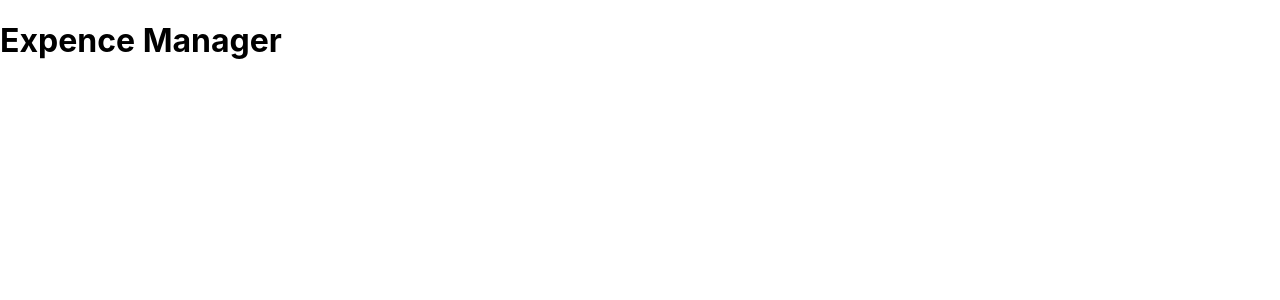
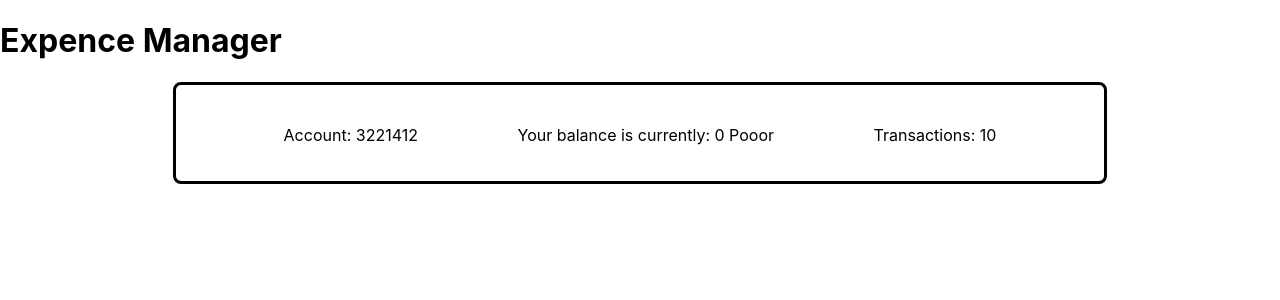
Before and after one commit to williamaredal/expense-manager, a React (Create React App) app: page / in a window 1280 px wide. Shown: the top 300 px of the page. Built offline with nearby package versions, Linux system fonts and the light colour scheme.

Commit message:
Added tailwindcss, pages and components

```diff
--- a/package.json
+++ b/package.json
@@ -10,7 +10,8 @@
     "react": "^17.0.2",
     "react-dom": "^17.0.2",
     "react-redux": "^7.2.3",
-    "react-scripts": "4.0.3"
+    "react-scripts": "4.0.3",
+    "tailwindcss": "^2.1.2"
   },
   "scripts": {
     "start": "react-scripts start",
--- a/src/App.js
+++ b/src/App.js
@@ -1,13 +1,22 @@
 import React from 'react';
+import Dashboard from './app/views/dashboard';
+import Register from './app/views/register';
+import Login from './app/views/login';
+import TransactionHistory from './app/components/transactionHistory';
+
+import "tailwindcss/tailwind.css";
+
 
 function App() {
   return (
-    <div className="App">
-      <header className="App-header">
+    <div>
 
+      <header>
         <h1> Expence Manager</h1>
+      </header>
 
-      </header>
+      <Dashboard />
+
     </div>
   );
 }
--- /dev/null
+++ b/src/app/components/transactionHistory.js
@@ -0,0 +1,30 @@
+import React, { useState } from 'react';
+
+export default function TransactionHistory () {
+    const [exampleHistory, updateHistory] = useState([
+        {
+            ammount : 0,
+            date : "someDate1",
+        },
+        {
+            ammount : 10,
+            date : "someDate2",
+        },
+        {
+            ammount : -10,
+            date : "someDate3",
+        },
+    ]);
+
+
+    return (
+        <div>
+            {exampleHistory.map( (element) => {
+                <div>
+                    {element.ammount}
+                    {element.date}
+                </div>
+            })}
+        </div>
+    )
+}
--- /dev/null
+++ b/src/app/views/dashboard.js
@@ -0,0 +1,33 @@
+import React, {useState} from 'react';
+import  './homepage.css'
+
+
+export default function Dashboard () {
+    const [balance, updateBalance] = useState(0);
+    const [account, updateAccount] = useState(3221412);
+    const [transactions, updateTransactions] = useState(10);
+
+    return (
+        <div className="balanceView">
+            <div className="balanceCard">
+                <div className="cell">
+                    <p>
+                        Account: {account}
+                    </p>
+                </div>
+                <div className="cell">
+                    <p>
+                        Your balance is currently: {balance}
+                        {balance === 0 ? ' Pooor' : 'Rich?'}
+                    </p>
+                </div>
+                <div className="cell">
+                    <p>
+                        Transactions: {transactions}
+                    </p>
+                </div>
+            </div>
+
+        </div>
+    )
+}
--- /dev/null
+++ b/src/app/views/homepage.css
@@ -0,0 +1,20 @@
+.balanceView {
+    display: flex;
+    justify-content: center;
+}
+
+.balanceCard {
+    border-radius: 0.5rem;
+    padding: 1rem;
+    width: 70%;
+    height: 4rem;
+    border-style: solid;
+    border-color: black;
+    display: flex;
+    justify-content: space-evenly;
+}
+
+.cell {
+    padding: 0.5rem;
+    padding: 0.5rem;
+}
--- /dev/null
+++ b/src/app/views/login.js
@@ -0,0 +1,11 @@
+import React, { useState } from 'react';
+
+export default function Login () {
+    const [isAuthenticated, authenticate] = useState(false);
+
+    return (
+        <div>
+            <p>{isAuthenticated.toString()}</p>
+        </div>
+    )
+}
--- /dev/null
+++ b/src/app/views/register.js
@@ -0,0 +1,13 @@
+import React, { useState } from 'react';
+
+export default function Register () {
+    const [isAuthenticated, authenticate] = useState(false);
+
+    return (
+        <div>
+            <p>
+                Register {isAuthenticated.toString()}
+            </p>
+        </div>
+    )
+}
```
Also changed, not shown: src/app/components/transaction.js (added, +16 -0 lines), src/app/components/transactionAuth.js (added, +12 -0 lines), tailwind.config.js (added, +14 -0 lines), 1 other file (tests, documents, lock files or other folders).
